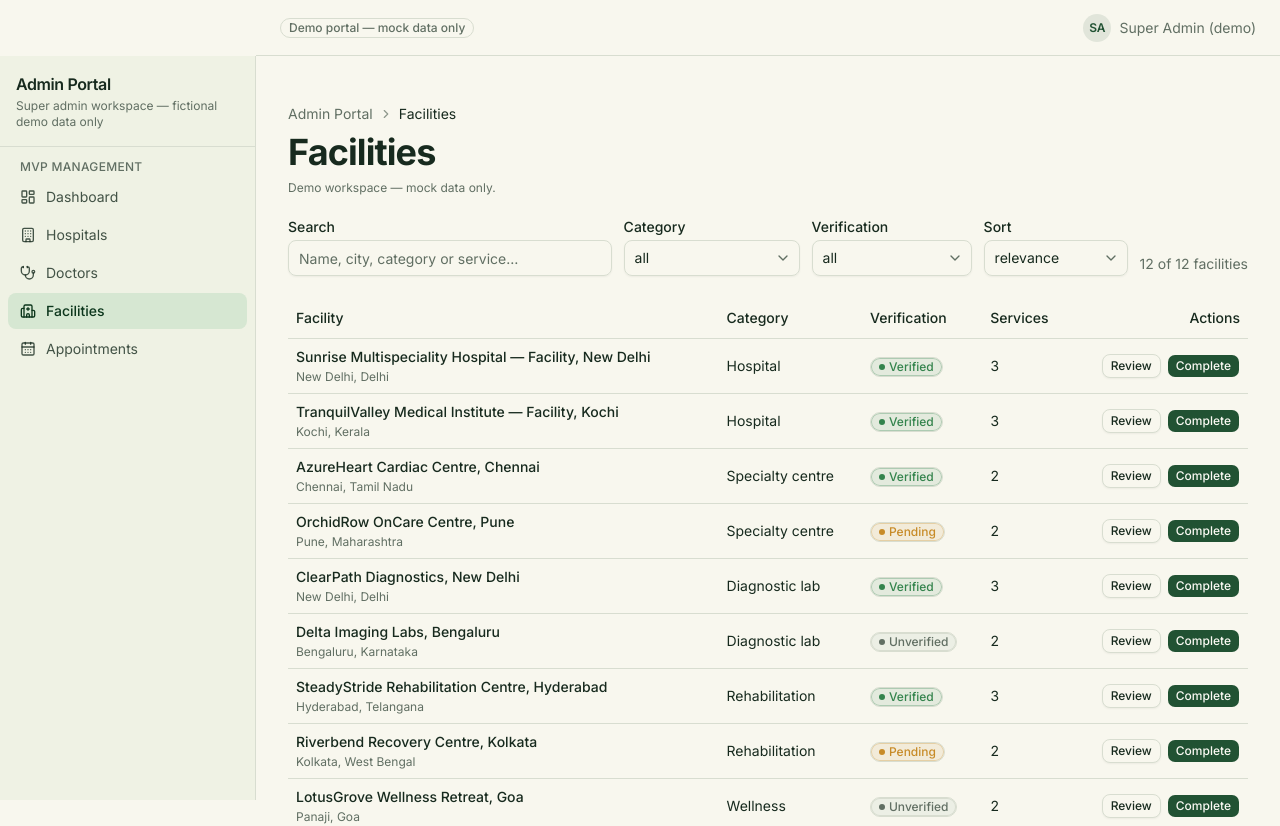
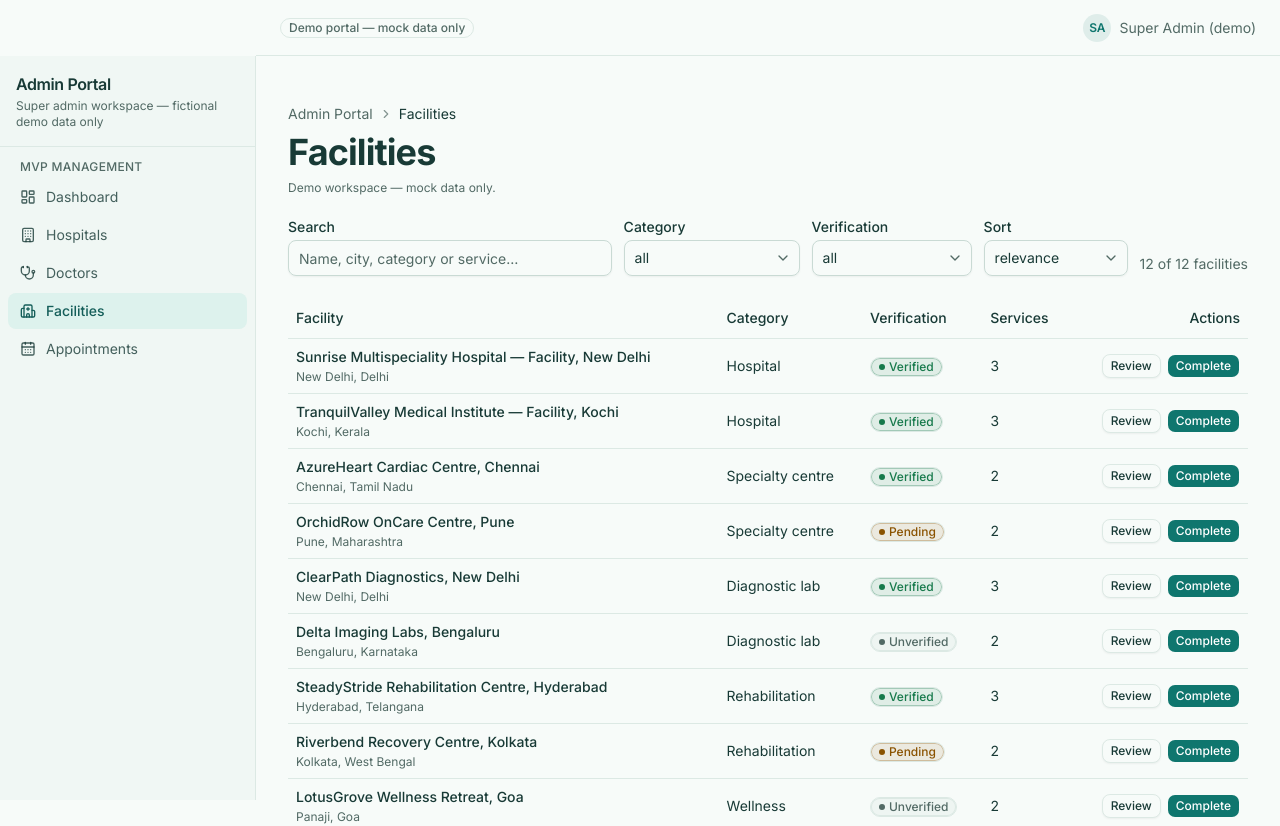
Before and after one commit to teamwebstarts-cmyk/besthospitalindia, a Next.js app: page /admin/facilities in a window 1280 px wide. Shown: the top 826 px of the page. Built offline with nearby package versions, Linux system fonts and the light colour scheme.

Commit message:
Update theme to sea-glass healthcare palette

```diff
--- a/app/globals.css
+++ b/app/globals.css
@@ -54,107 +54,126 @@
     --radius-4xl: calc(var(--radius) * 2.6);
 }
 
+/*
+ * BestHospitalIndia — Sea-glass healthcare palette
+ * Primary identity: sea teal + fresh mint + clean white.
+ * Keep the interface light; dark mode is intentionally disabled.
+ */
 :root {
-    color-scheme: light !important; /* beats next-themes' inline color-scheme */
-    --background: oklch(0.975 0.012 100);
-    --foreground: oklch(0.265 0.035 155);
-    --card: oklch(0.995 0.006 100);
-    --card-foreground: oklch(0.265 0.035 155);
-    --popover: oklch(0.995 0.006 100);
-    --popover-foreground: oklch(0.265 0.035 155);
-    --primary: oklch(0.395 0.075 153);
-    --primary-foreground: oklch(0.985 0.008 100);
-    --cta: oklch(0.585 0.115 151);
-    --cta-foreground: oklch(0.99 0.005 100);
-    --secondary: oklch(0.925 0.025 135);
-    --secondary-foreground: oklch(0.335 0.055 153);
-    --muted: oklch(0.947 0.014 120);
-    --muted-foreground: oklch(0.525 0.025 150);
-    --accent: oklch(0.905 0.045 145);
-    --accent-foreground: oklch(0.295 0.065 153);
-    --destructive: oklch(0.555 0.19 27);
-    --border: oklch(0.89 0.018 125);
-    --input: oklch(0.89 0.018 125);
-    --ring: oklch(0.52 0.095 151);
-    --chart-1: oklch(0.78 0.105 150);
-    --chart-2: oklch(0.66 0.12 151);
-    --chart-3: oklch(0.55 0.105 153);
-    --chart-4: oklch(0.44 0.085 155);
-    --chart-5: oklch(0.34 0.065 157);
+    color-scheme: light !important;
+    --background: #F7FBF9;
+    --foreground: #183A36;
+
+    --card: #FFFFFF;
+    --card-foreground: #183A36;
+    --popover: #FFFFFF;
+    --popover-foreground: #183A36;
+
+    /* Brand */
+    --primary: #0F766E;
+    --primary-foreground: #FFFFFF;
+    --cta: #0B6E66;
+    --cta-foreground: #FFFFFF;
+
+    /* Supporting surfaces */
+    --secondary: #DDF2ED;
+    --secondary-foreground: #145E59;
+    --muted: #EEF5F2;
+    --muted-foreground: #526A65;
+    --accent: #E6F4F0;
+    --accent-foreground: #145E59;
+
+    /* Form controls and focus */
+    --border: #DCE9E4;
+    --input: #C9DAD4;
+    --ring: #0F766E;
+    --destructive: #B42318;
+
+    /* Data visualisation */
+    --chart-1: #0F766E;
+    --chart-2: #46A99B;
+    --chart-3: #7CCFC0;
+    --chart-4: #D59A62;
+    --chart-5: #54726B;
+
     --radius: 0.625rem;
-    --sidebar: oklch(0.955 0.018 115);
-    --sidebar-foreground: oklch(0.265 0.035 155);
-    --sidebar-primary: oklch(0.395 0.075 153);
-    --sidebar-primary-foreground: oklch(0.985 0.008 100);
-    --sidebar-accent: oklch(0.91 0.035 140);
-    --sidebar-accent-foreground: oklch(0.295 0.065 153);
-    --sidebar-border: oklch(0.89 0.018 125);
-    --sidebar-ring: oklch(0.52 0.095 151);
-    --success: oklch(0.545 0.115 151);
-    --warning: oklch(0.68 0.13 75);
-    --danger: oklch(0.50 0.17 28);
-    --info: oklch(0.56 0.09 220);
-    --surface: oklch(0.995 0.006 100);
+
+    /* Dashboard navigation */
+    --sidebar: #F0F7F4;
+    --sidebar-foreground: #183A36;
+    --sidebar-primary: #0F766E;
+    --sidebar-primary-foreground: #FFFFFF;
+    --sidebar-accent: #DDF2ED;
+    --sidebar-accent-foreground: #145E59;
+    --sidebar-border: #DCE9E4;
+    --sidebar-ring: #0F766E;
+
+    /* Semantic status colours */
+    --success: #16794B;
+    --warning: #8A5300;
+    --danger: #B42318;
+    --info: #0E6977;
+
+    --surface: #FFFFFF;
 }
 
 /*
- * Dark-theme token block deliberately mirrors the light `:root` palette so the
- * whole site renders in light mode regardless of the resolved theme class
- * (A16: site-wide light mode, token-level change only — no component edits).
+ * Some routes may still resolve a .dark class through next-themes.
+ * Mirror the light tokens so every route stays consistently light.
  */
 .dark {
-    color-scheme: light !important; /* keep native controls light even with .dark class */
-    --background: oklch(0.975 0.012 100);
-    --foreground: oklch(0.265 0.035 155);
-    --card: oklch(0.995 0.006 100);
-    --card-foreground: oklch(0.265 0.035 155);
-    --popover: oklch(0.995 0.006 100);
-    --popover-foreground: oklch(0.265 0.035 155);
-    --primary: oklch(0.395 0.075 153);
-    --primary-foreground: oklch(0.985 0.008 100);
-    --cta: oklch(0.585 0.115 151);
-    --cta-foreground: oklch(0.99 0.005 100);
-    --secondary: oklch(0.925 0.025 135);
-    --secondary-foreground: oklch(0.335 0.055 153);
-    --muted: oklch(0.947 0.014 120);
-    --muted-foreground: oklch(0.525 0.025 150);
-    --accent: oklch(0.905 0.045 145);
-    --accent-foreground: oklch(0.295 0.065 153);
-    --destructive: oklch(0.555 0.19 27);
-    --border: oklch(0.89 0.018 125);
-    --input: oklch(0.89 0.018 125);
-    --ring: oklch(0.52 0.095 151);
-    --chart-1: oklch(0.78 0.105 150);
-    --chart-2: oklch(0.66 0.12 151);
-    --chart-3: oklch(0.55 0.105 153);
-    --chart-4: oklch(0.44 0.085 155);
-    --chart-5: oklch(0.34 0.065 157);
-    --sidebar: oklch(0.955 0.018 115);
-    --sidebar-foreground: oklch(0.265 0.035 155);
-    --sidebar-primary: oklch(0.395 0.075 153);
-    --sidebar-primary-foreground: oklch(0.985 0.008 100);
-    --sidebar-accent: oklch(0.91 0.035 140);
-    --sidebar-accent-foreground: oklch(0.295 0.065 153);
-    --sidebar-border: oklch(0.89 0.018 125);
-    --sidebar-ring: oklch(0.52 0.095 151);
-    --success: oklch(0.545 0.115 151);
-    --warning: oklch(0.68 0.13 75);
-    --danger: oklch(0.50 0.17 28);
-    --info: oklch(0.56 0.09 220);
-    --surface: oklch(0.995 0.006 100);
+    color-scheme: light !important;
+    --background: #F7FBF9;
+    --foreground: #183A36;
+    --card: #FFFFFF;
+    --card-foreground: #183A36;
+    --popover: #FFFFFF;
+    --popover-foreground: #183A36;
+    --primary: #0F766E;
+    --primary-foreground: #FFFFFF;
+    --cta: #0B6E66;
+    --cta-foreground: #FFFFFF;
+    --secondary: #DDF2ED;
+    --secondary-foreground: #145E59;
+    --muted: #EEF5F2;
+    --muted-foreground: #526A65;
+    --accent: #E6F4F0;
+    --accent-foreground: #145E59;
+    --destructive: #B42318;
+    --border: #DCE9E4;
+    --input: #C9DAD4;
+    --ring: #0F766E;
+    --chart-1: #0F766E;
+    --chart-2: #46A99B;
+    --chart-3: #7CCFC0;
+    --chart-4: #D59A62;
+    --chart-5: #54726B;
+    --sidebar: #F0F7F4;
+    --sidebar-foreground: #183A36;
+    --sidebar-primary: #0F766E;
+    --sidebar-primary-foreground: #FFFFFF;
+    --sidebar-accent: #DDF2ED;
+    --sidebar-accent-foreground: #145E59;
+    --sidebar-border: #DCE9E4;
+    --sidebar-ring: #0F766E;
+    --success: #16794B;
+    --warning: #8A5300;
+    --danger: #B42318;
+    --info: #0E6977;
+    --surface: #FFFFFF;
 }
 
 @layer base {
   * {
     @apply border-border outline-ring/50;
-    }
+  }
   body {
     @apply bg-background text-foreground;
-    }
+  }
   button:not(:disabled), [role="button"]:not(:disabled) {
     cursor: pointer;
-    }
+  }
   html {
     @apply font-sans;
-    }
+  }
 }
```
